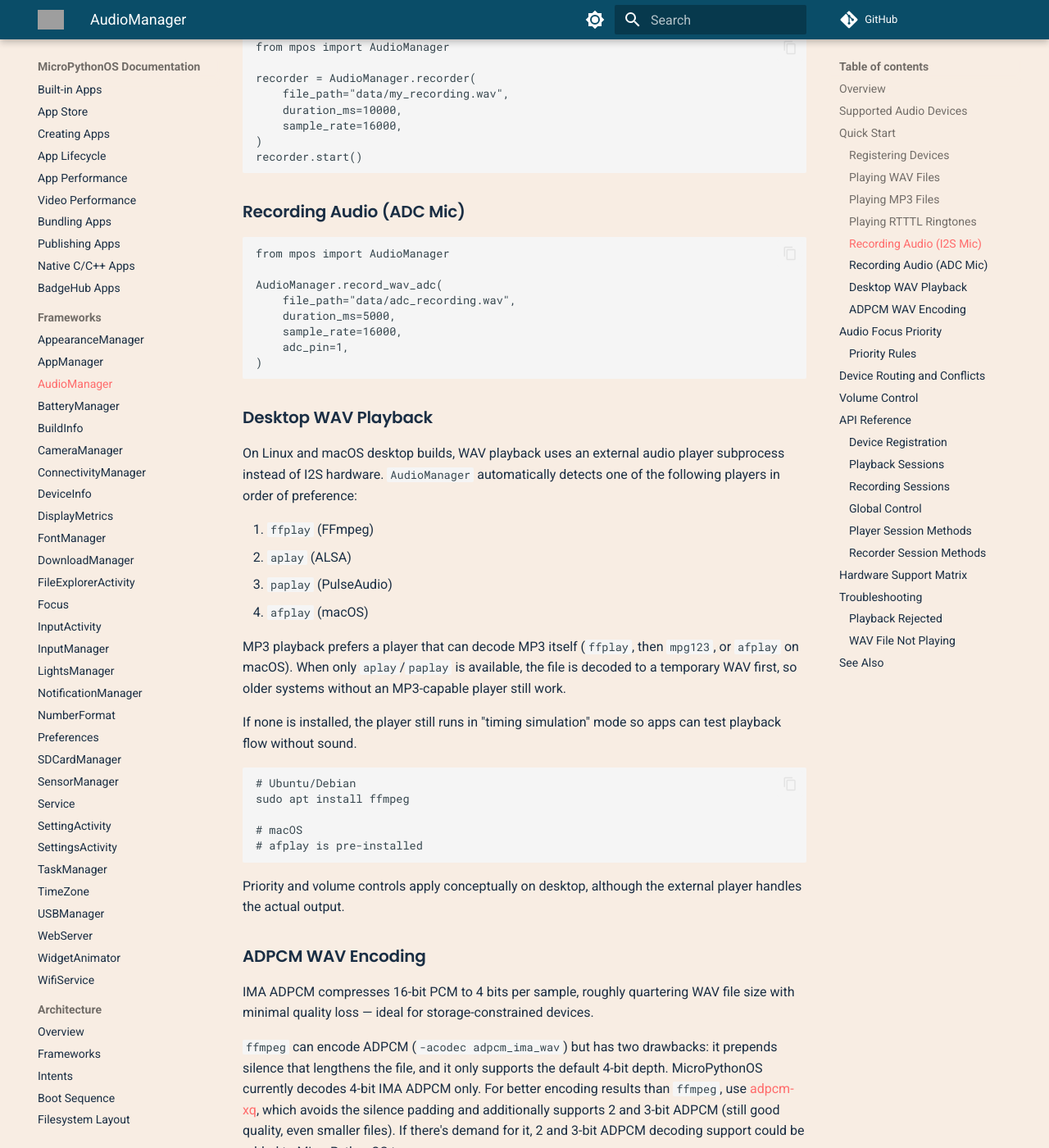
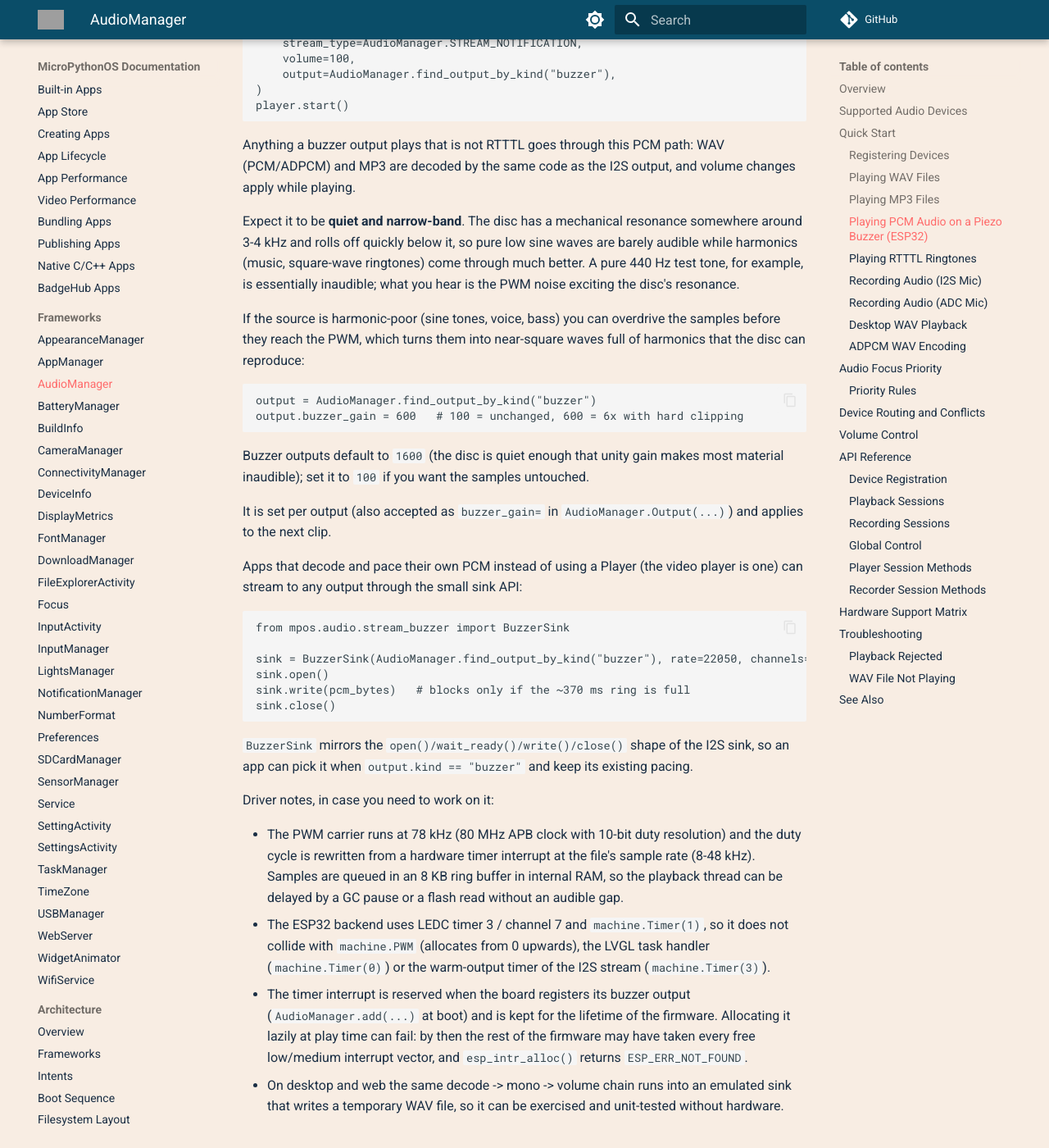
Before and after one commit to MicroPythonOS/docs, an MkDocs documentation site: the page built from docs/frameworks/audiomanager.md, in a window 1280 px wide and 1400 px high, scrolled down 2929 px. Shown: the whole window at 82% size. Built offline with MkDocs 1.6.1 and Material for MkDocs 9.7.7, drawn with Linux system fonts in a browser that asks for light colours; comment, search, counter and statistics services are not loaded; some of the changed text lies outside the part shown; grey boxes are pictures that could not be loaded.

Commit message:
audiomanager: document PCM playback on a piezo buzzer

````diff
--- a/docs/frameworks/audiomanager.md
+++ b/docs/frameworks/audiomanager.md
@@ -21,7 +21,9 @@ AudioManager provides:
 - **I2S Output**: Digital audio output for WAV file playback
 - **I2S Input**: Microphone recording (I2S mic)
 - **ADC Input**: Analog microphone recording via ADC (Fri3d 2026)
-- **Buzzer**: PWM-based tone/ringtone playback
+- **Buzzer**: PWM-based ringtone playback, and WAV/MP3 playback through the
+  piezo's average-voltage response on ESP32 (see
+  [Playing PCM audio on a piezo buzzer](#playing-pcm-audio-on-a-piezo-buzzer-esp32))
 
 ## Quick Start
 
@@ -106,6 +108,88 @@ player.start()
 Decoding uses the `mp3dec` native module (the public-domain [minimp3](https://github.com/lieff/minimp3) decoder) so the LVGL UI keeps running while audio plays: the GIL is released around each frame decode. The native sample rate of the file is used directly, without resampling. ID3v2 tags (including cover art) and ID3v1 trailers are skipped, and reading the sample rate and duration for progress display works without decoding.
 
 Files without an audio frame (or with free-format bitrate) are not supported.
+
+### Playing PCM Audio on a Piezo Buzzer (ESP32)
+
+A passive piezo disc is not a speaker, but it can still reproduce samples from a
+WAV or MP3 file. The disc deflects in proportion to the *average* voltage on its
+pin, so a PWM channel whose duty cycle is rewritten at the sample rate acts as
+a very cheap DAC. On ESP32 builds MicroPythonOS ships a `buzzer` driver
+(`c_mpos/src/buzzer.c`) that does exactly that, and the usual player API works
+unchanged:
+
+```python
+from mpos import AudioManager
+
+player = AudioManager.player(
+    file_path="data/alert.wav",
+    stream_type=AudioManager.STREAM_NOTIFICATION,
+    volume=100,
+    output=AudioManager.find_output_by_kind("buzzer"),
+)
+player.start()
+```
+
+Anything a buzzer output plays that is not RTTTL goes through this PCM path:
+WAV (PCM/ADPCM) and MP3 are decoded by the same code as the I2S output, and
+volume changes apply while playing.
+
+Expect it to be **quiet and narrow-band**. The disc has a mechanical resonance
+somewhere around 3-4 kHz and rolls off quickly below it, so pure low sine waves
+are barely audible while harmonics (music, square-wave ringtones) come through
+much better. A pure 440 Hz test tone, for example, is essentially inaudible;
+what you hear is the PWM noise exciting the disc's resonance.
+
+If the source is harmonic-poor (sine tones, voice, bass) you can overdrive the
+samples before they reach the PWM, which turns them into near-square waves full
+of harmonics that the disc can reproduce:
+
+```python
+output = AudioManager.find_output_by_kind("buzzer")
+output.buzzer_gain = 600   # 100 = unchanged, 600 = 6x with hard clipping
+```
+
+Buzzer outputs default to `1600` (the disc is quiet enough that unity gain makes
+most material inaudible); set it to `100` if you want the samples untouched.
+
+It is set per output (also accepted as `buzzer_gain=` in
+`AudioManager.Output(...)`) and applies to the next clip.
+
+Apps that decode and pace their own PCM instead of using a Player (the video
+player is one) can stream to any output through the small sink API:
+
+```python
+from mpos.audio.stream_buzzer import BuzzerSink
+
+sink = BuzzerSink(AudioManager.find_output_by_kind("buzzer"), rate=22050, channels=1)
+sink.open()
+sink.write(pcm_bytes)   # blocks only if the ~370 ms ring is full
+sink.close()
+```
+
+`BuzzerSink` mirrors the `open()/wait_ready()/write()/close()` shape of the
+I2S sink, so an app can pick it when `output.kind == "buzzer"` and keep its
+existing pacing.
+
+Driver notes, in case you need to work on it:
+
+- The PWM carrier runs at 78 kHz (80 MHz APB clock with 10-bit duty resolution)
+  and the duty cycle is rewritten from a hardware timer interrupt at the file's
+  sample rate (8-48 kHz). Samples are queued in an 8 KB ring buffer in internal
+  RAM, so the playback thread can be delayed by a GC pause or a flash read
+  without an audible gap.
+- The ESP32 backend uses LEDC timer 3 / channel 7 and `machine.Timer(1)`, so it
+  does not collide with `machine.PWM` (allocates from 0 upwards),
+  the LVGL task handler (`machine.Timer(0)`) or the warm-output timer of the I2S
+  stream (`machine.Timer(3)`).
+- The timer interrupt is reserved when the board registers its buzzer output
+  (`AudioManager.add(...)` at boot) and is kept for the lifetime of the
+  firmware. Allocating it lazily at play time can fail: by then the rest of the
+  firmware may have taken every free low/medium interrupt vector, and
+  `esp_intr_alloc()` returns `ESP_ERR_NOT_FOUND`.
+- On desktop and web the same decode -> mono -> volume chain runs into an
+  emulated sink that writes a temporary WAV file, so it can be exercised and
+  unit-tested without hardware.
 
 ### Playing RTTTL Ringtones
 
````
